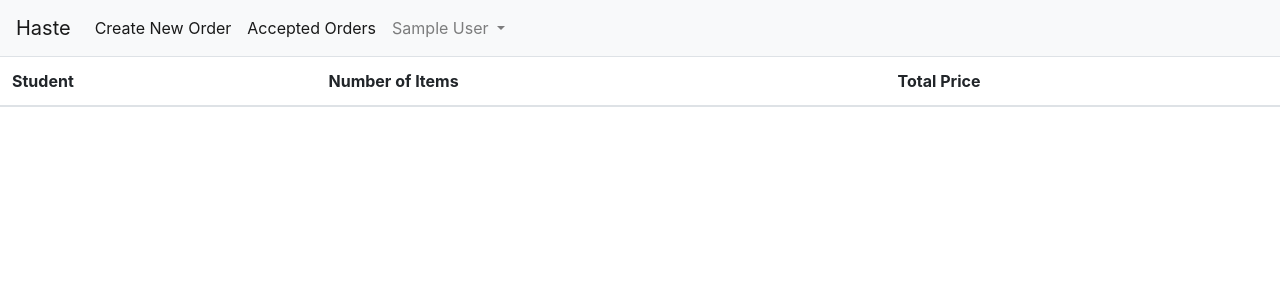
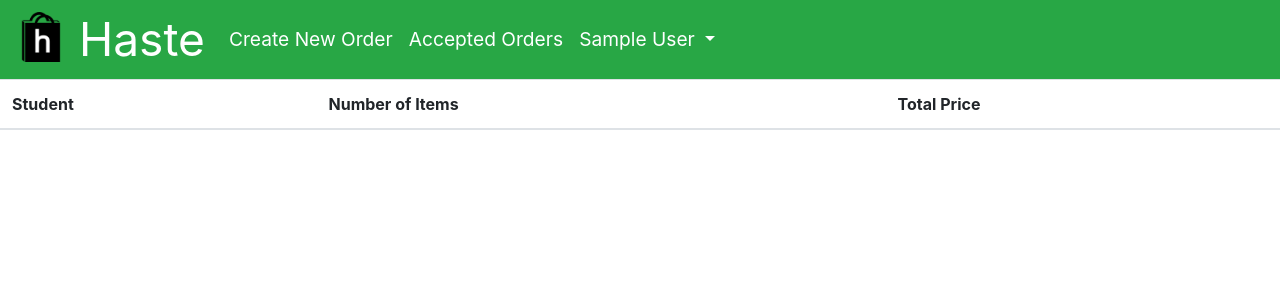
Before and after one commit to yilongzhu/haste, a Flask app: page /home in a window 1280 px wide. Shown: the top 300 px of the page. Run offline with Flask 2, Linux system fonts and the light colour scheme; a user stored in the database is signed in; tables that the repository leaves empty hold one stand-in row (values such as "Sample post"); lists and menus that the app fills with data are empty; some libraries are stand-ins or nearby versions.

Commit message:
Add new logo and green accents

```diff
--- a/app/static/styles.css
+++ b/app/static/styles.css
@@ -1,4 +1,3 @@
-
 .container {
     background-color: white;
 }
@@ -10,3 +9,26 @@ tbody.list tr td:nth-child(3) input {
 table#order-feed tr:hover {
     cursor: pointer;
 }
+
+.btn-success {
+    color: white !important;
+}
+
+h1, h2, h3, h4, h5, h6 {
+    color: #424242;
+    padding-top: .3em;
+}
+
+.navbar {
+    padding: 0 1rem;
+    font-size: 1.2rem;
+}
+
+.navbar-brand {
+    font-size: 2.4em !important;
+}
+
+nav img {
+    position: relative !important;
+    bottom: 6px !important;
+}
--- a/app/templates/base.html
+++ b/app/templates/base.html
@@ -14,8 +14,11 @@
 </head>
 
 <body>
-    <nav class="navbar navbar-expand-lg navbar-light bg-light">
-        <a class="navbar-brand" href="{{ url_for('main.home') }}">Haste</a>
+    <nav class="navbar navbar-expand-lg navbar-dark bg-success">
+        <a class="navbar-brand" href="{{ url_for('main.home') }}">
+            <img src="{{ url_for('static',filename='logo.png') }}" width="50" height="50" alt="">
+            Haste
+        </a>
         <button class="navbar-toggler" type="button" data-toggle="collapse" data-target="#navbarSupportedContent" aria-controls="navbarSupportedContent" aria-expanded="false" aria-label="Toggle navigation">
             <span class="navbar-toggler-icon"></span>
         </button>
@@ -29,7 +32,7 @@
                     <a class="nav-link" href="{{ url_for('main.accepted_orders') }}">Accepted Orders<span class="sr-only">(current)</span></a>
             </li>
             <li class="nav-item dropdown">
-                <a class="nav-link dropdown-toggle" href="#" id="navbarDropdown" role="button" data-toggle="dropdown" aria-haspopup="true" aria-expanded="false">
+                <a class="nav-link dropdown-toggle text-white" href="#" id="navbarDropdown" role="button" data-toggle="dropdown" aria-haspopup="true" aria-expanded="false">
                     {{ current_user.first_name }} {{ current_user.last_name }}
                 </a>
                 <div class="dropdown-menu" aria-labelledby="navbarDropdown">
--- a/app/templates/order.html
+++ b/app/templates/order.html
@@ -4,10 +4,7 @@
 <div class="container-fluid">
     <div class="row">
         <div class="col">
-            <h2>Order placed by: {{ order.author.first_name }}</h2>
-        </div>
-        <div class="col">
-            <h3>{{ order.time_of_order }}</h3>
+            <h3>Order placed by: {{ order.author.first_name }}</h3>
         </div>
     </div>
 </div>
```
Also changed, not shown: app.db, app/static/logo.png.
